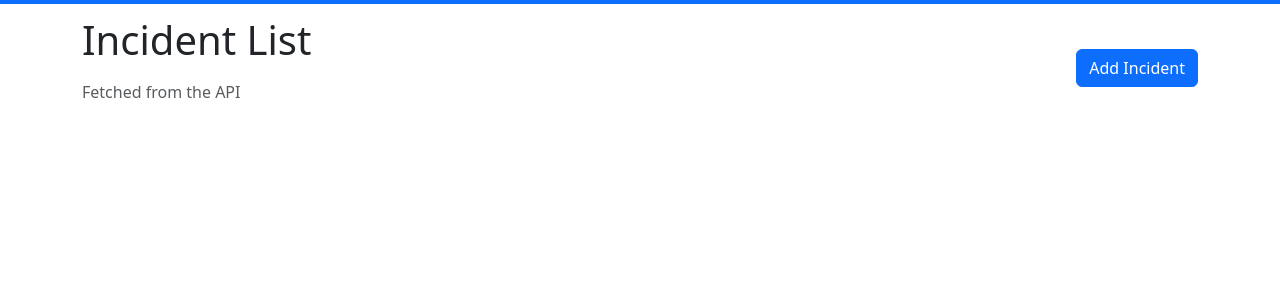
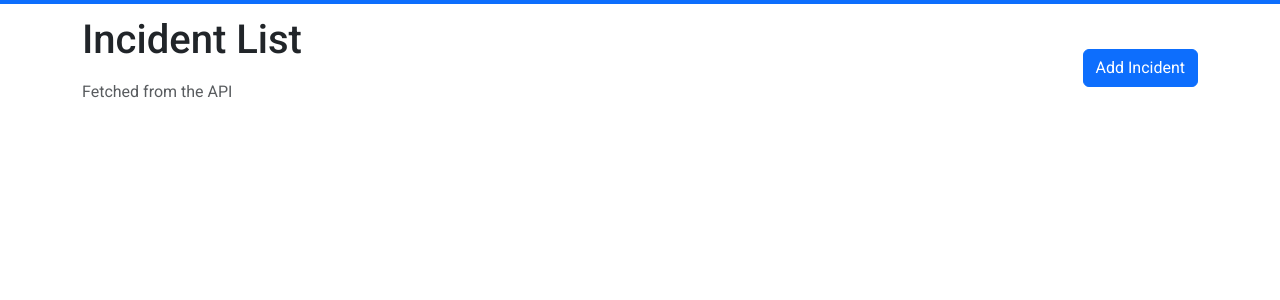
Before and after one commit to iMiebaka/Safetify, a Django app: page / in a window 1280 px wide. Shown: the top 300 px of the page. Run offline with Django 5.2, Linux system fonts and the light colour scheme; data that the repository does not hold is empty; parts of the project's set-up code (start-up, migrations or seed data) failed here and were passed over.

Commit message:
⚒️ impelement fonts for project

```diff
--- a/templates/base.html
+++ b/templates/base.html
@@ -5,11 +5,23 @@
 
 <head>
   <meta charset="utf-8" />
+  <link rel="preconnect" href="https://fonts.googleapis.com">
+  <link rel="preconnect" href="https://fonts.gstatic.com" crossorigin>
+  <link href="https://fonts.googleapis.com/css2?family=Roboto:ital,wght@0,100..900;1,100..900&display=swap"
+    rel="stylesheet">
   <meta name="viewport" content="width=device-width, initial-scale=1" />
   <link href="https://cdn.jsdelivr.net/npm/bootstrap@5.3.7/dist/css/bootstrap.min.css" rel="stylesheet"
     integrity="sha384-LN+7fdVzj6u52u30Kp6M/trliBMCMKTyK833zpbD+pXdCLuTusPj697FH4R/5mcr" crossorigin="anonymous" />
   <title>{% block head_title %} {% endblock %}</title>
   <style>
+    body {
+      font-family: "Roboto", sans-serif;
+      font-optical-sizing: auto;
+      font-style: normal;
+      font-variation-settings:
+        "wdth" 100;
+    }
+
     #loadingBar {
       position: fixed;
       top: 0;
```
